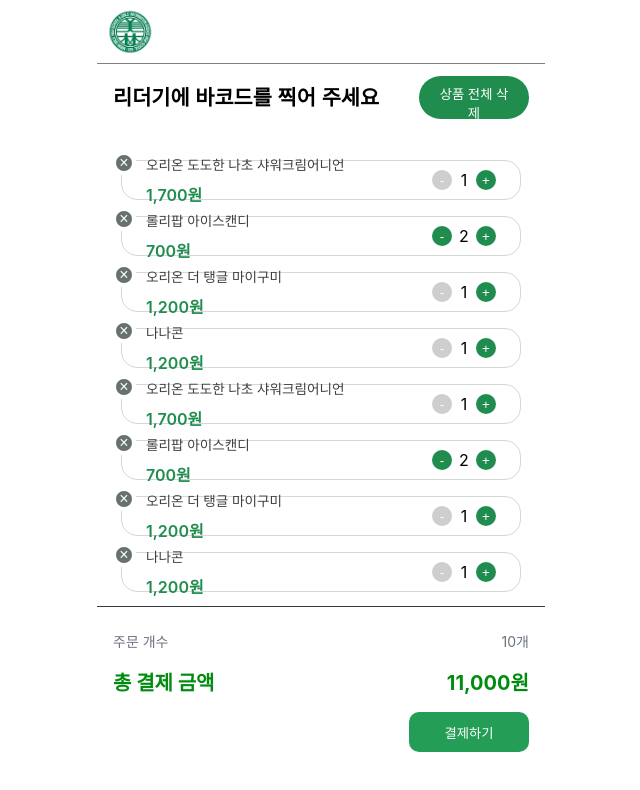
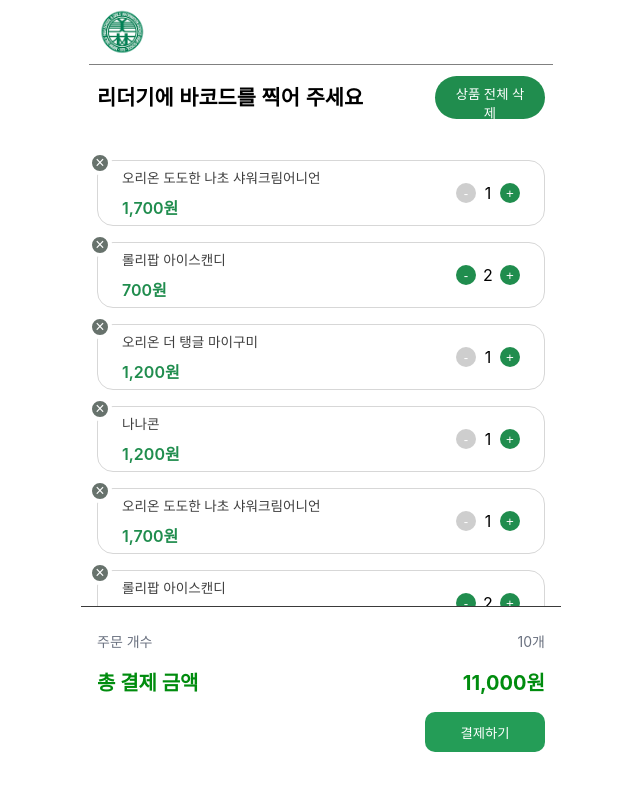
Before and after one commit to app-and-me/2025_ITShow_MirimPay_Client, a React (Vite) app: page / in a window 1280 px wide. Shown: the top 790 px of the page, without its empty margins (319-959 px from the left). Built offline with nearby package versions, Linux system fonts and the light colour scheme; a web font is replaced by a local one.

Commit message:
style: 스크롤바 제거

```diff
--- a/src/components/ProductItem.tsx
+++ b/src/components/ProductItem.tsx
@@ -72,9 +72,6 @@ const RemoveButton = styled.button`
   justify-content: center;
 `;
 
-
-
-
 const ProductItem: React.FC<Props> = ({ product, onQuantityChange, onRemove }) => {
   return (
     <Item>
--- a/src/styles/GlobalStyle.ts
+++ b/src/styles/GlobalStyle.ts
@@ -1,6 +1,15 @@
 import { createGlobalStyle } from 'styled-components';
 
 const GlobalStyles = createGlobalStyle`
+
+  ::-webkit-scrollbar {
+    width: 0;
+    background: transparent;
+    display: none;
+  }
+
+  overflow-y: scroll;
+
   *, *::before, *::after {
     margin: 0;
     padding: 0;
@@ -8,8 +17,8 @@ const GlobalStyles = createGlobalStyle`
   }
 
   html {
-    margin: 0;
-    padding: 0;
+    scrollbar-width: none;
+    -ms-overflow-style: none;
   }
 
   body {
```
